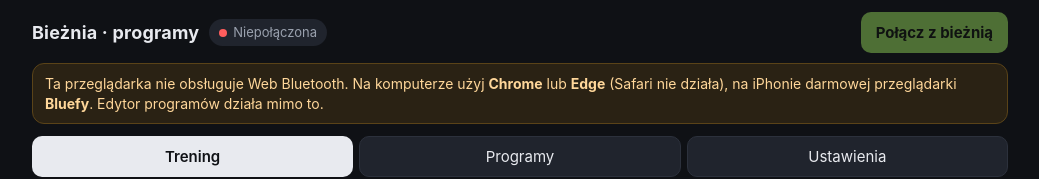
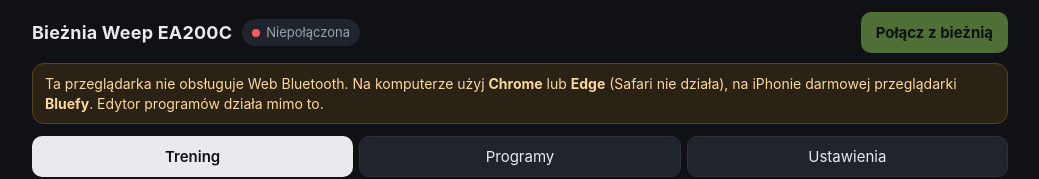
Before and after one commit to AndrzejRutkowski/weep_ea200c, a plain HTML site: page index.html in a window 1280 px wide. Shown: the top 179 px of the page, without its empty margins (120-1159 px from the left). Drawn offline with Linux system fonts and the light colour scheme.

Commit message:
Zmiana nazwy strony na „Bieżnia Weep EA200C”
Co-Authored-By: Claude Opus 5.5 <noreply@anthropic.com>
Claude-Session: https://claude.ai/code/session_01Nqt9QThfrtFVHVe7WwPsTy

```diff
--- a/index.html
+++ b/index.html
@@ -7,8 +7,8 @@
 <link rel="manifest" href="manifest.webmanifest">
 <link rel="icon" href="icons/icon.svg" type="image/svg+xml">
 <link rel="apple-touch-icon" href="icons/apple-touch-icon.png">
-<meta name="apple-mobile-web-app-title" content="Bieżnia">
-<title>Bieżnia – programy (FTMS)</title>
+<meta name="apple-mobile-web-app-title" content="Weep EA200C">
+<title>Bieżnia Weep EA200C</title>
 <style>
   :root{
     --bg:#0f1115; --panel:#181b22; --panel2:#20242d; --line:#2c313c;
@@ -107,7 +107,7 @@
 <body>
 <div class="wrap">
   <header>
-    <h1>Bieżnia · programy</h1>
+    <h1>Bieżnia Weep EA200C</h1>
     <span class="pill"><span class="dot" id="connDot"></span><span id="connText">Niepołączona</span></span>
     <span class="spacer"></span>
     <button id="btnConnect" class="primary">Połącz z bieżnią</button>
--- a/sw.js
+++ b/sw.js
@@ -1,6 +1,6 @@
 // Prosty service worker: aplikacja działa offline, a nowa wersja z serwera
 // pobiera się w tle i jest używana przy następnym otwarciu.
-const CACHE = "bieznia-v1";
+const CACHE = "bieznia-v2";
 const FILES = ["./", "index.html", "manifest.webmanifest", "icons/icon.svg",
   "icons/icon-192.png", "icons/icon-512.png", "icons/apple-touch-icon.png"];
 
```
Also changed, not shown: README.md, manifest.webmanifest.
